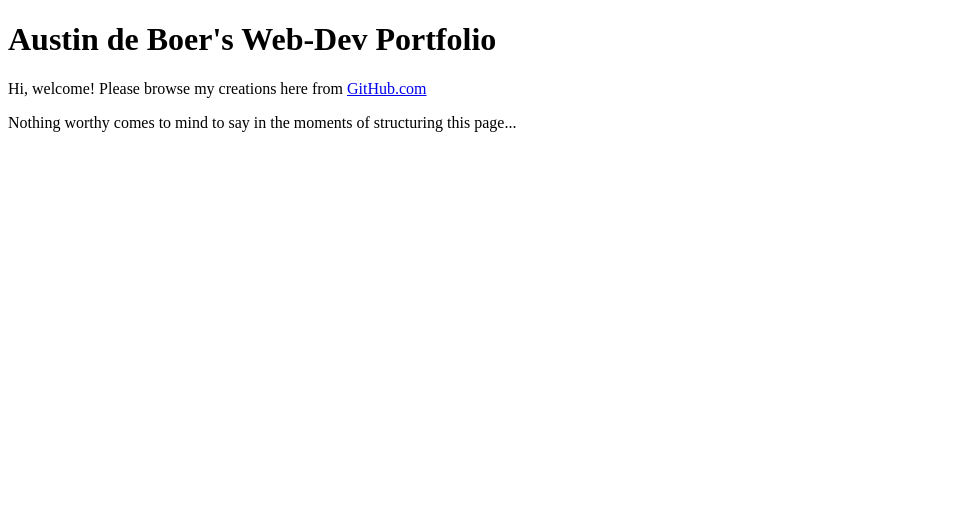
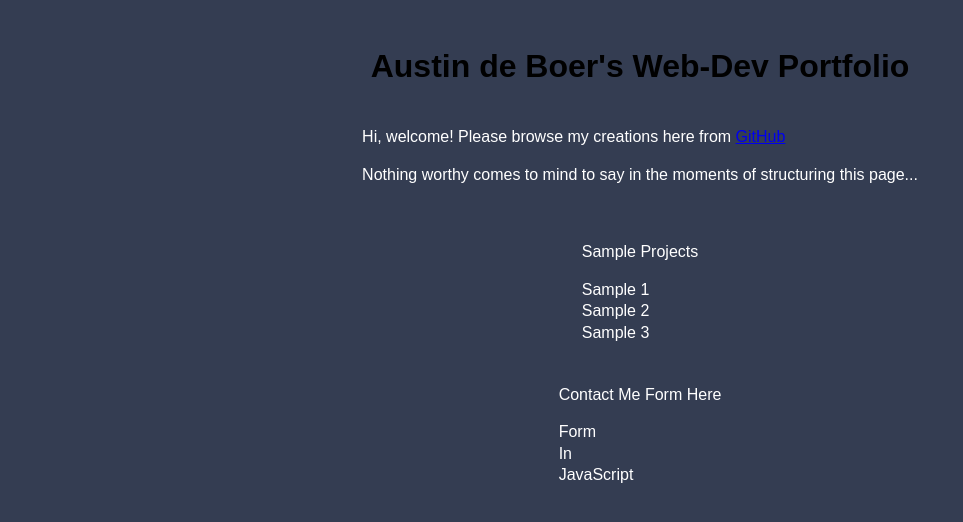
Before and after one commit to roken47/roken47.github.io, a plain HTML site: page index.html in a window 1280 px wide. Shown: the whole page, without its empty margins (0-963 px from the left). Drawn offline with Linux system fonts and the light colour scheme.

Commit message:
rough structure

```diff
--- a/index.html
+++ b/index.html
@@ -3,21 +3,37 @@
   <head>
     <meta charset="UTF-8" />
     <meta name="viewport" content="width=device-width, initial-scale=1.0" />
-    <title>Ad's Dev Portfolio</title>
+    <title>Austin's Dev-Space</title>
+    <link rel="stylesheet" href="./styles/home.css" />
+    <!-- <link rel="shortcut icon" href="./assets/favicon.ico" type="image/x-icon" /> -->
+    <!-- GIMP Your own Favicon -->
   </head>
   <body>
     <header>
       <h1>Austin de Boer's Web-Dev Portfolio</h1>
     </header>
     <main>
+      <section class="intro">
         <p>
           Hi, welcome! Please browse my creations here from
-        <a href="https://github.com/roken47" target="_blank">GitHub.com</a>
+          <a href="https://github.com/roken47" target="_blank">GitHub</a>
         </p>
         <p>
           Nothing worthy comes to mind to say in the moments of structuring this
           page...
         </p>
+      </section>
+      <section class="projects" id="samples">
+        <p>Sample Projects</p>
+        <div id="sample-1">Sample 1</div>
+        <div id="sample-2">Sample 2</div>
+        <div id="sample-3">Sample 3</div>
+      </section>
+      <section class="contact">
+        <p>Contact Me Form Here</p>
+        <div>Form<br />In<br />JavaScript</div>
+      </section>
     </main>
+    <script src="./scripts/main.js"></script>
   </body>
 </html>
--- a/styles/home.css
+++ b/styles/home.css
@@ -0,0 +1,25 @@
+html {
+  box-sizing: border-box;
+  background-color: rgb(52, 61, 82);
+  font-family: Arial, Helvetica, sans-serif;
+}
+body {
+  display: grid;
+  /* grid-template-columns: 0.5fr 1fr auto 1fr 0.5fr; */
+  margin: 24px 48px;
+  line-height: 1.35;
+}
+/* Child 1 of Body */
+header {
+  text-align: center;
+}
+main {
+  display: grid;
+  grid-gap: 24px;
+  color: #ffffff;
+  text-decoration: none;
+}
+/* Children of Main */
+section {
+  justify-self: center;
+}
```
Lines whose indentation alone changed are shown as unchanged.
